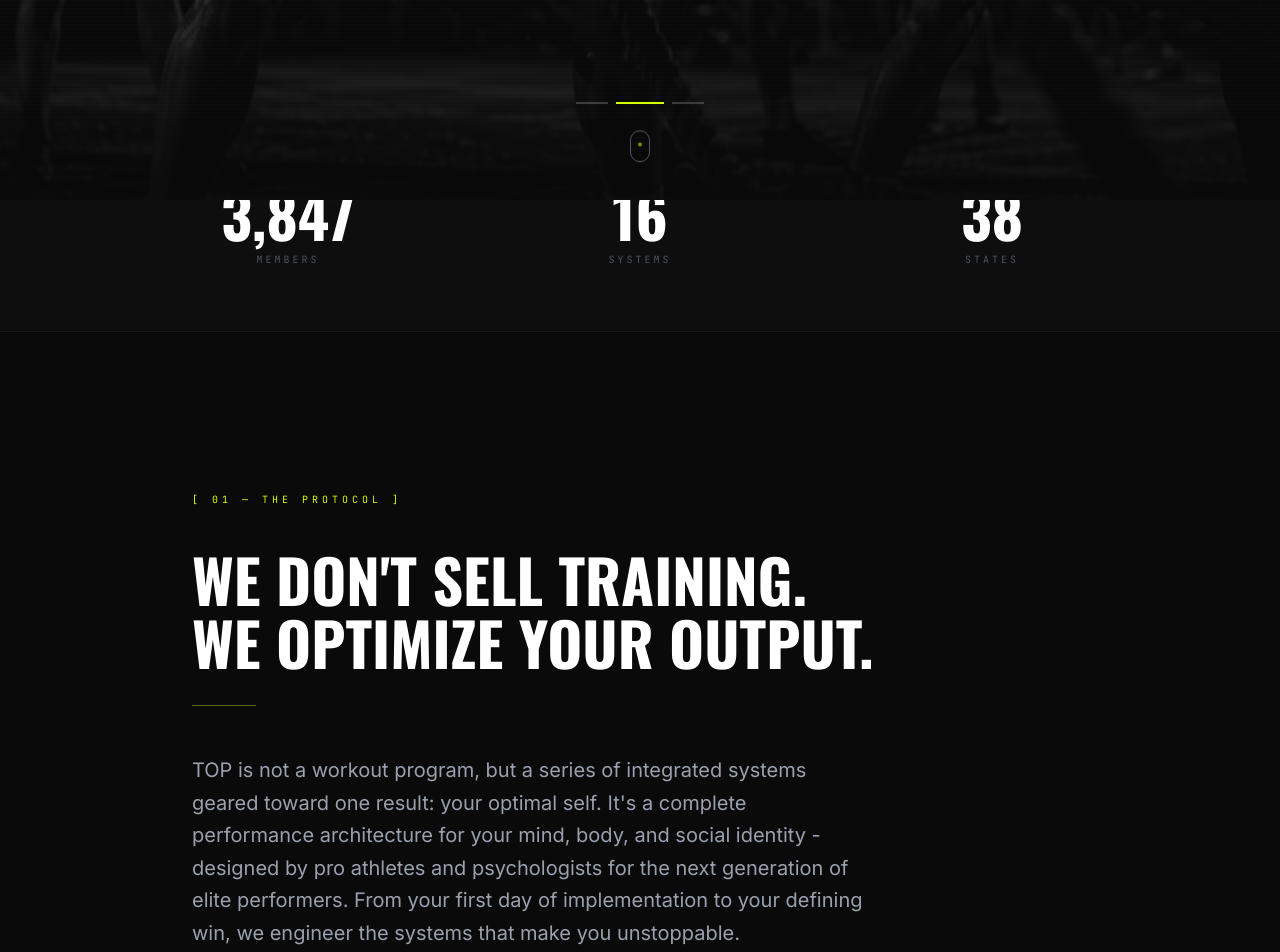
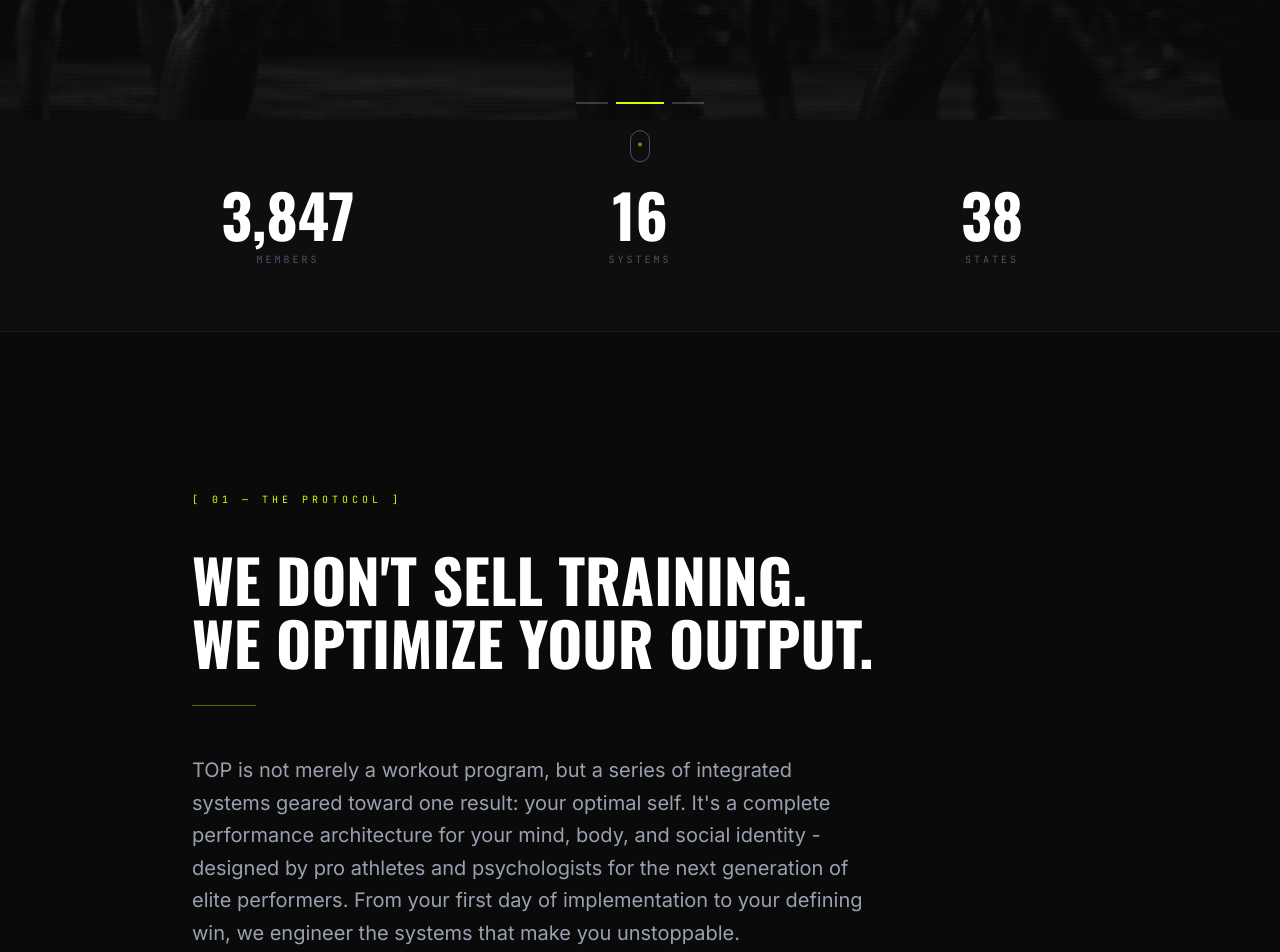
Before and after one commit to paradisetester/Top, a React (Vite) app: page / in a window 1280 px wide. Shown: the part 680-1632 px from the top of the page. Built offline with nearby package versions, Linux system fonts and the light colour scheme.

Commit message:
new changes for homepage

```diff
--- a/src/components/sections/FirstOSSection.jsx
+++ b/src/components/sections/FirstOSSection.jsx
@@ -71,7 +71,7 @@ export default function FirstOSSection() {
     <section className="pt-20 pb-10 sm:pt-20 sm:pb-10 lg:pt-30 lg:pb-16 px-6 md:px-12 bg-[#0e0e0e] relative overflow-hidden">
       <div className="max-w-6xl mx-auto mb-15 md:mb-20">
         <p className="gsap-reveal font-mono text-gray-600 mb-4 text-[10px] tracking-[0.4em]"><ScrambleText text={FIRST_OS_DATA.label} delay={200} /></p>
-        <h2 className="gsap-reveal font-oswald text-4xl sn:text-5xl md:text-6xl font-bold mb-6">{FIRST_OS_DATA.heading}<br className="hidden sm:inline" />{FIRST_OS_DATA.headingLine2}</h2>
+        <h2 className="gsap-reveal font-oswald text-4xl sn:text-5xl md:text-6xl font-bold mb-6">{FIRST_OS_DATA.heading}<br className="md:inline" />{FIRST_OS_DATA.headingLine2}</h2>
         <p className="gsap-reveal text-gray-400 max-w-xl text-lg leading-relaxed">
           {FIRST_OS_DATA.subtitle}
         </p>
--- a/src/components/sections/MissionSection.jsx
+++ b/src/components/sections/MissionSection.jsx
@@ -4,7 +4,7 @@ const MISSION_DATA = {
   label: '[ 01 — THE PROTOCOL ]',
   heading: "WE DON'T SELL TRAINING.",
   headingLine2: 'WE OPTIMIZE YOUR OUTPUT.',
-  body: "TOP is not a workout program, but a series of integrated systems geared toward one result: your optimal self. It's a complete performance architecture for your mind, body, and social identity - designed by pro athletes and psychologists for the next generation of elite performers. From your first day of implementation to your defining win, we engineer the systems that make you unstoppable.",
+  body: "TOP is not merely a workout program, but a series of integrated systems geared toward one result: your optimal self. It's a complete performance architecture for your mind, body, and social identity - designed by pro athletes and psychologists for the next generation of elite performers. From your first day of implementation to your defining win, we engineer the systems that make you unstoppable.",
 };
 
 export default function MissionSection() {
--- a/src/components/sections/StatsSection.jsx
+++ b/src/components/sections/StatsSection.jsx
@@ -23,7 +23,7 @@ export default function StatsSection() {
   return (
     <motion.section initial="hidden" whileInView="visible" viewport={{ once: true, amount: 0.5 }} variants={fadeUp}
       onViewportEnter={() => { starters.forEach((s) => s()); }}
-      className="py-16 px-6 bg-[#0e0e0e] border-b border-white/5">
+      className="relative py-16 px-6 bg-[#0e0e0e] border-b border-white/5">
       <div className="max-w-5xl mx-auto grid grid-cols-3 gap-8 text-center">
         {STATS_DATA.map((s, i) => (
           <div key={i}>
```
